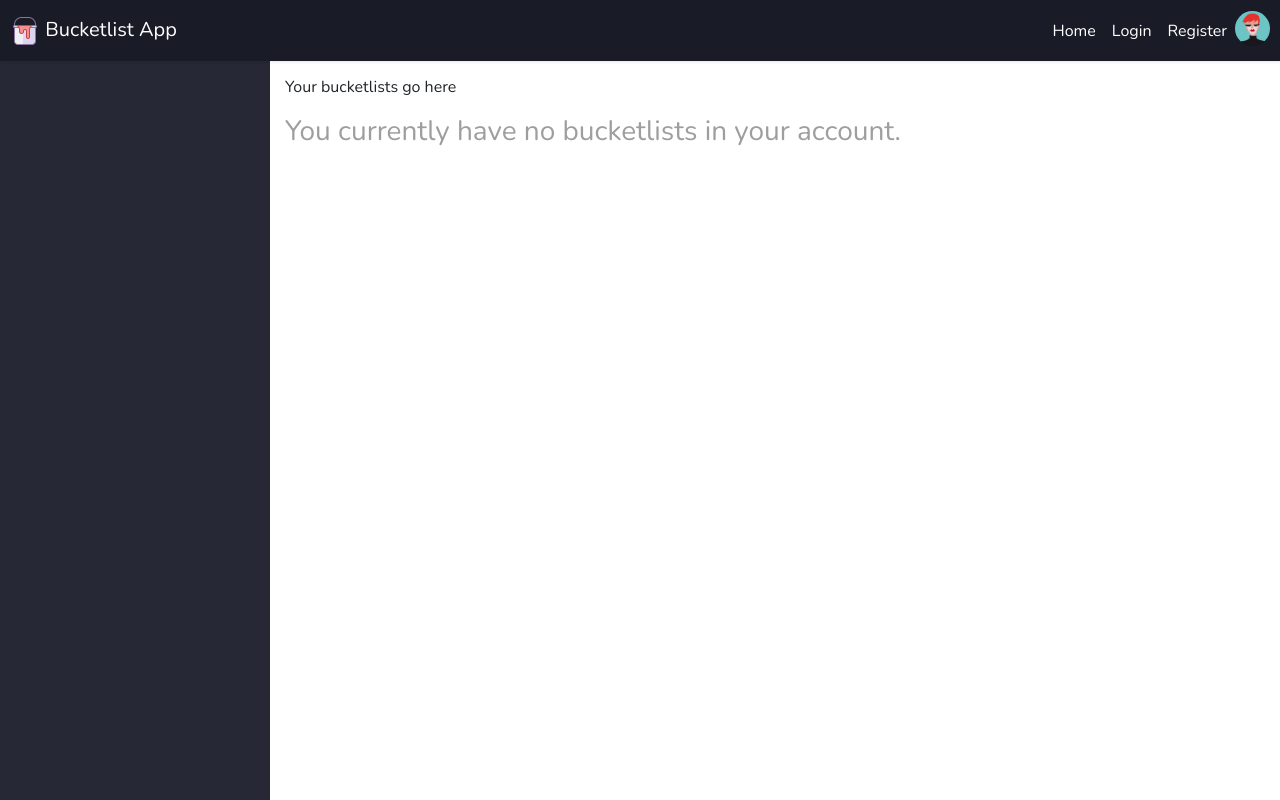
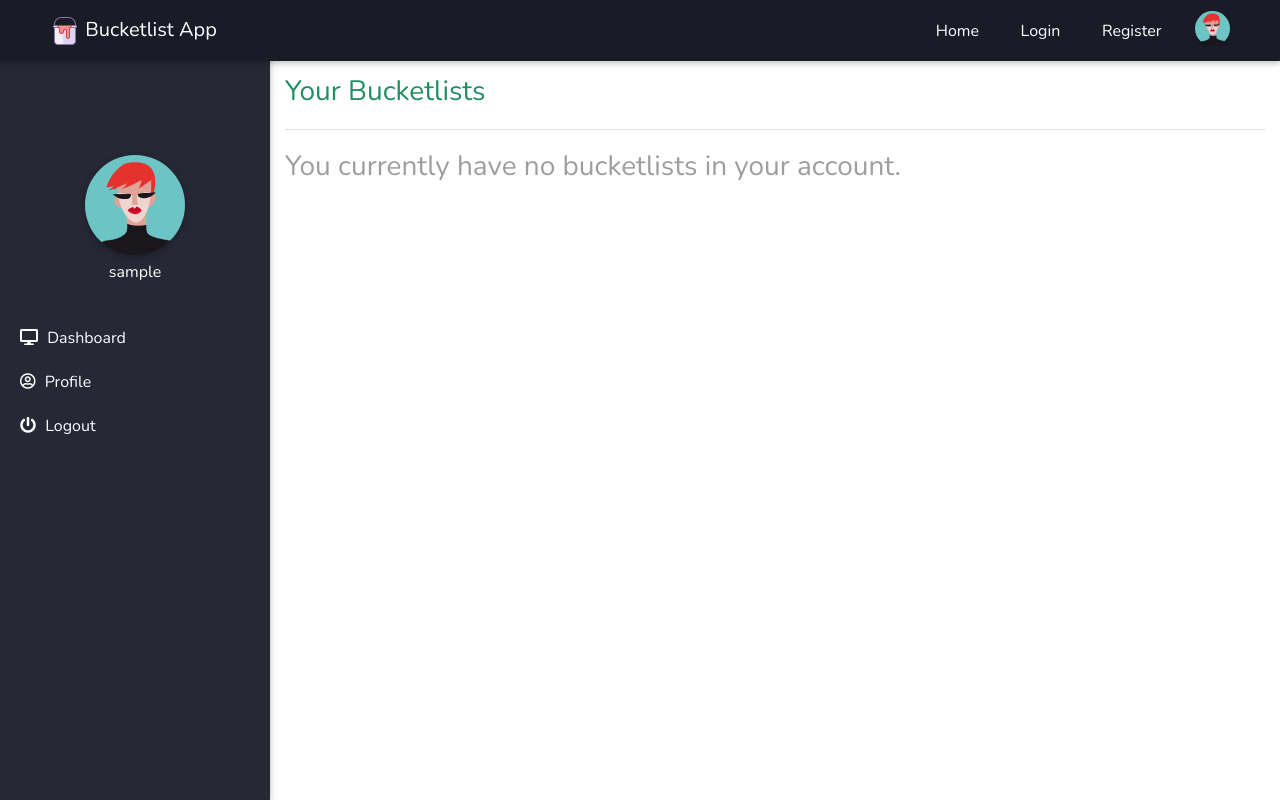
Before and after one commit to Arthur236/bucket-list-app, a Flask app: page /bucketlists in a window 1280 px wide. Run offline with Flask 2, Linux system fonts and the light colour scheme; the visitor is signed in with stand-in values (Sample User, id 1); data comes from the database, SQL or seed files in the repository; data that the repository does not hold is empty; style sheets or scripts are compiled from the project's sources; some libraries are stand-ins or nearby versions.

Commit message:
Add sidebar

```diff
--- a/app/assets/scss/base.scss
+++ b/app/assets/scss/base.scss
@@ -12,31 +12,34 @@ html, body, p, a {
 a, a:hover, a:focus {
   color: inherit;
   text-decoration: none;
-  transition: all 0.3s;
+  transition: all 0.5s;
+}
+
+i, span {
+  display: inline-block;
 }
 
 .navbar {
-  padding: 10px;
+  padding: 10px 50px;
   background-color: $primary-color;
   border-radius: 0;
-  box-shadow: 1px 1px 3px rgba(0, 0, 0, 0.1);
-}
 
-.navbar-btn {
-  box-shadow: none;
-  outline: none !important;
-  border: none;
+  .navbar-btn {
+    box-shadow: none;
+    outline: none !important;
+    border: none;
+  }
+
+  .nav-item {
+    margin-left: 2vw;
+  }
 }
 
 .line {
   width: 100%;
   height: 1px;
-  border-bottom: 1px dashed #ddd;
-  margin: 40px 0;
-}
-
-i, span {
-  display: inline-block;
+  border-bottom: 1px solid #ddd;
+  margin: 20px 0;
 }
 
 .wrapper {
@@ -45,11 +48,61 @@ i, span {
   min-height: 100vh;
 
   #sidebar {
+    display: flex;
+    flex-direction: column;
+    flex-shrink: 0;
     width: 270px;
     background-color: $secondary-color;
+    padding-top: $top-nav-margin;
+    color: $text-color;
+    -webkit-box-shadow: 0 2px 5px 0 rgba(0,0,0,.16), 0 2px 10px 0 rgba(0,0,0,.12);
+    box-shadow: 0 2px 5px 0 rgba(0,0,0,.16), 0 2px 10px 0 rgba(0,0,0,.12);
+
+    .avatar-wrapper {
+      display: flex;
+      flex-direction: column;
+      text-align: center;
+      align-items: center;
+      margin-top: 10vh;
+
+      img {
+        margin-bottom: 5px;
+      }
+    }
+
+    .sidebar-links-wrapper {
+      margin-top: 4vh;
+
+      .sidebar-links {
+        list-style: none;
+        padding: 0;
+        margin: 0;
+
+        a {
+          display: block;
+          text-decoration: none;
+          padding: 10px 20px;
+
+          i {
+            margin-right: 5px;
+          }
+
+          &:hover {
+            background-color: $primary-color;
+            color: $accent-color;
+          }
+        }
+      }
+    }
   }
 
   #content {
-    margin-top: 75px;
+    display: flex;
+    width: 100%;
+    padding-top: $top-nav-margin;
+
+    .page-title {
+      color: $accent-color;
+    }
   }
 }
--- a/app/assets/scss/variables.scss
+++ b/app/assets/scss/variables.scss
@@ -2,5 +2,10 @@
 @import url('https://fonts.googleapis.com/css?family=Nunito&display=swap');
 
 $default-font: 'Nunito', 'Roboto', sans-serif;
+
 $primary-color: #191b27;
 $secondary-color: #262835;
+$accent-color: #218e64;
+$text-color: #fefefe;
+
+$top-nav-margin: 75px;
--- a/app/auth/views.py
+++ b/app/auth/views.py
@@ -34,7 +34,7 @@ class RegistrationView(MethodView):
                 flash("The username cannot contain special characters. Only underscores")
                 return redirect(url_for('index'))
 
-            if (len(username) < 3 or len(username) > 50):
+            if len(username) < 3 or len(username) > 50:
                 flash('Username should be between 3 and 50 characters')
                 return redirect(url_for('index'))
 
--- a/app/bucketlists/views.py
+++ b/app/bucketlists/views.py
@@ -1,11 +1,11 @@
 import re
 
 from flask.views import MethodView
-from flask import current_app, jsonify, make_response, flash, redirect, render_template, request, session, url_for
+from flask import flash, redirect, render_template, request, url_for
 from sqlalchemy import func
 
 from . import bucketlists_blueprint
-from app.models import Bucketlist
+from app.models import Bucketlist, User
 from ..decorators import MyDecorator
 
 my_dec = MyDecorator()
@@ -22,7 +22,7 @@ class BucketlistView(MethodView):
         """
         is_authenticated = my_dec.is_authenticated()
 
-        if (is_authenticated['status'] == False):
+        if not is_authenticated['status']:
             flash('You need to be logged in to do that')
             return redirect(url_for('index'))
 
@@ -60,7 +60,7 @@ class BucketlistView(MethodView):
         """
         is_authenticated = my_dec.is_authenticated()
 
-        if (is_authenticated['status'] == False):
+        if not is_authenticated['status']:
             flash('You need to be logged in to do that')
             return redirect(url_for('index'))
 
@@ -68,6 +68,7 @@ class BucketlistView(MethodView):
         page = int(request.args.get('page', 1))
         limit = 10
 
+        user = User.query.filter_by(id=user_id).first()
         total_lists = Bucketlist.query.filter_by(user_id=user_id).count()
         paginated_lists = Bucketlist.query.filter_by(user_id=user_id). \
             order_by(Bucketlist.name.asc()).paginate(page, limit)
@@ -84,7 +85,7 @@ class BucketlistView(MethodView):
                 }
                 results.append(obj)
 
-        return render_template('bucketlists.html', bucketlists=results, total_lists=total_lists)
+        return render_template('bucketlists.html', username=user.username, bucketlists=results, total_lists=total_lists)
 
 
 bucketlist_view = BucketlistView.as_view('bucketlist_view')  # pylint: disable=invalid-name
--- a/app/models.py
+++ b/app/models.py
@@ -40,6 +40,7 @@ class User(db.Model):
         db.session.add(self)
         db.session.commit()
 
+
 class Bucketlist(db.Model):
     """This class represents the bucketlist table."""
 
@@ -54,9 +55,11 @@ class Bucketlist(db.Model):
         db.DateTime, default=db.func.current_timestamp(),
         onupdate=db.func.current_timestamp())
 
-    def __init__(self, name):
+    def __init__(self, user_id, name, description):
         """initialize with name."""
+        self.user_id = user_id
         self.name = name
+        self.description = description
 
     def save(self):
         db.session.add(self)
--- a/app/static/css/base.css
+++ b/app/static/css/base.css
@@ -8,34 +8,68 @@
       a, a:hover, a:focus {
         color: inherit;
         text-decoration: none;
-        transition: all 0.3s; }
+        transition: all 0.5s; }
+
+        i, span {
+          display: inline-block; }
 
           .navbar {
-          padding: 10px;
+            padding: 10px 50px;
             background-color: #191b27;
-          border-radius: 0;
-          box-shadow: 1px 1px 3px rgba(0, 0, 0, 0.1); }
-
-          .navbar-btn {
+            border-radius: 0; }
+            .navbar .navbar-btn {
               box-shadow: none;
               outline: none !important;
               border: none; }
+              .navbar .nav-item {
+                margin-left: 2vw; }
 
   .line {
     width: 100%;
     height: 1px;
-              border-bottom: 1px dashed #ddd;
-              margin: 40px 0; }
-
-              i, span {
-                display: inline-block; }
+    border-bottom: 1px solid #ddd;
+    margin: 20px 0; }
 
     .wrapper {
       display: flex;
       width: 100%;
       min-height: 100vh; }
       .wrapper #sidebar {
+        display: flex;
+        flex-direction: column;
+        flex-shrink: 0;
         width: 270px;
-                    background-color: #262835; }
+        background-color: #262835;
+        padding-top: 75px;
+        color: #fefefe;
+        -webkit-box-shadow: 0 2px 5px 0 rgba(0, 0, 0, 0.16), 0 2px 10px 0 rgba(0, 0, 0, 0.12);
+        box-shadow: 0 2px 5px 0 rgba(0, 0, 0, 0.16), 0 2px 10px 0 rgba(0, 0, 0, 0.12); }
+        .wrapper #sidebar .avatar-wrapper {
+          display: flex;
+          flex-direction: column;
+          text-align: center;
+          align-items: center;
+          margin-top: 10vh; }
+          .wrapper #sidebar .avatar-wrapper img {
+            margin-bottom: 5px; }
+        .wrapper #sidebar .sidebar-links-wrapper {
+          margin-top: 4vh; }
+          .wrapper #sidebar .sidebar-links-wrapper .sidebar-links {
+            list-style: none;
+            padding: 0;
+            margin: 0; }
+            .wrapper #sidebar .sidebar-links-wrapper .sidebar-links a {
+              display: block;
+              text-decoration: none;
+              padding: 10px 20px; }
+              .wrapper #sidebar .sidebar-links-wrapper .sidebar-links a i {
+                margin-right: 5px; }
+                .wrapper #sidebar .sidebar-links-wrapper .sidebar-links a:hover {
+                  background-color: #191b27;
+                  color: #218e64; }
       .wrapper #content {
-                      margin-top: 75px; }
+        display: flex;
+        width: 100%;
+        padding-top: 75px; }
+        .wrapper #content .page-title {
+          color: #218e64; }
--- a/app/templates/base.html
+++ b/app/templates/base.html
@@ -53,8 +53,8 @@
             </li>
             <li class="nav-item avatar">
                 <a class="nav-link p-0" href="#">
-                    <img src="{{ url_for('static', filename='img/avatar.jpg') }}" class="rounded-circle z-depth-0"
-                         alt="avatar" height="35">
+                    <img src="{{ url_for('static', filename='img/avatar.jpg') }}" class="rounded-circle z-depth-1 hoverable"
+                         alt="avatar" height="35" width="35">
                 </a>
             </li>
         </ul>
@@ -64,7 +64,19 @@
 <div class="wrapper">
     <!-- Sidebar -->
     <div id="sidebar" class="sidebar">
+        <div class="avatar-wrapper">
+            <img src="{{ url_for('static', filename='img/avatar.jpg') }}" class="rounded-circle z-depth-1 hoverable"
+                         alt="avatar" height="100" width="100">
+            <div>{{ username }}</div>
+        </div>
 
+        <div class="sidebar-links-wrapper">
+            <ul class="sidebar-links">
+                <li><a href="/bucketlists"><i class="fas fa-desktop"></i> Dashboard</a></li>
+                <li><a href="/profile"><i class="far fa-user-circle"></i> Profile</a></li>
+                <li><a href="/logout"><i class="fas fa-power-off"></i> Logout</a></li>
+            </ul>
+        </div>
     </div>
 
     <!-- Page Content  -->
--- a/app/templates/bucketlists.html
+++ b/app/templates/bucketlists.html
@@ -4,7 +4,9 @@
 {% block content %}
 
     <div class="container-fluid">
-        <p>Your bucketlists go here</p>
+        <h3 class="page-title">Your Bucketlists</h3>
+        <div class="line"></div>
+
         {% if bucketlists %}
 
         {% else %}
```
Lines whose indentation alone changed are shown as unchanged.
